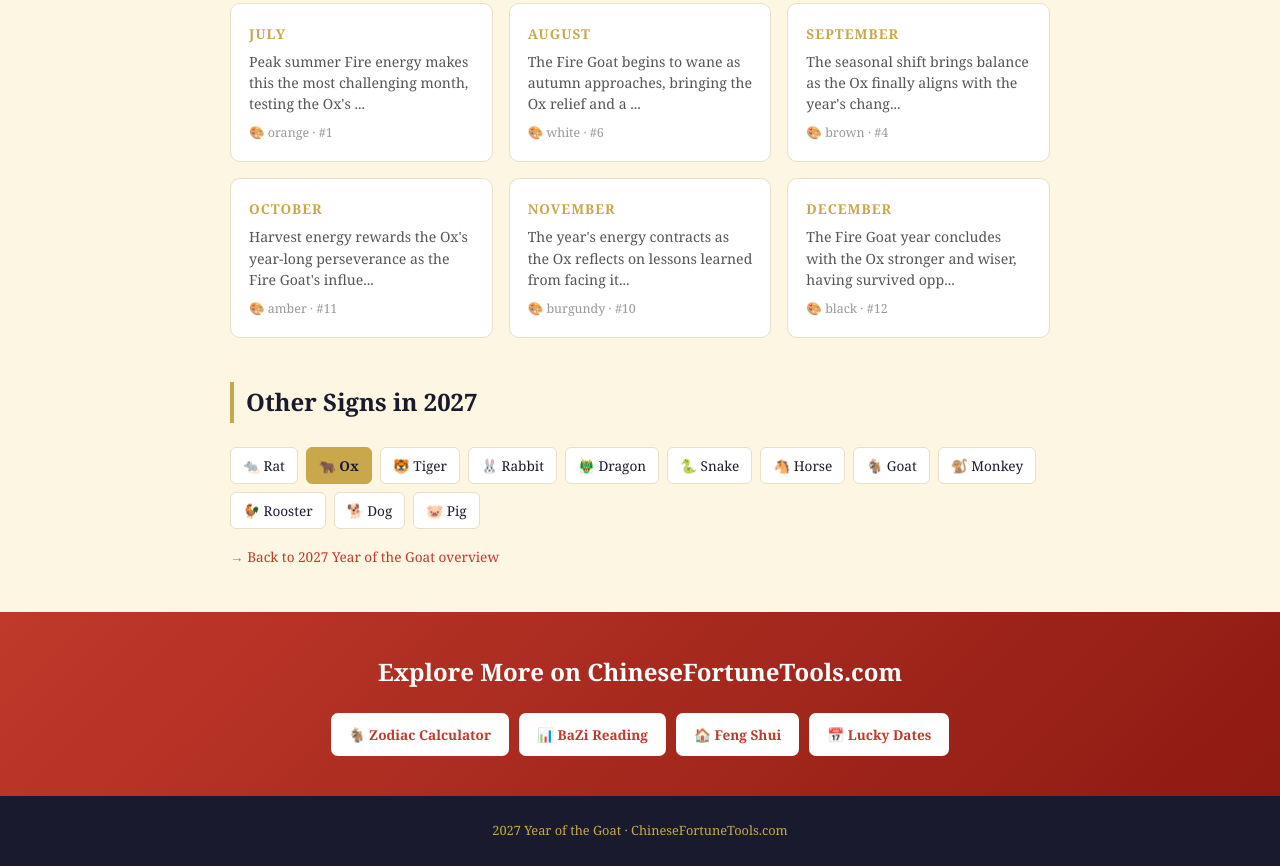
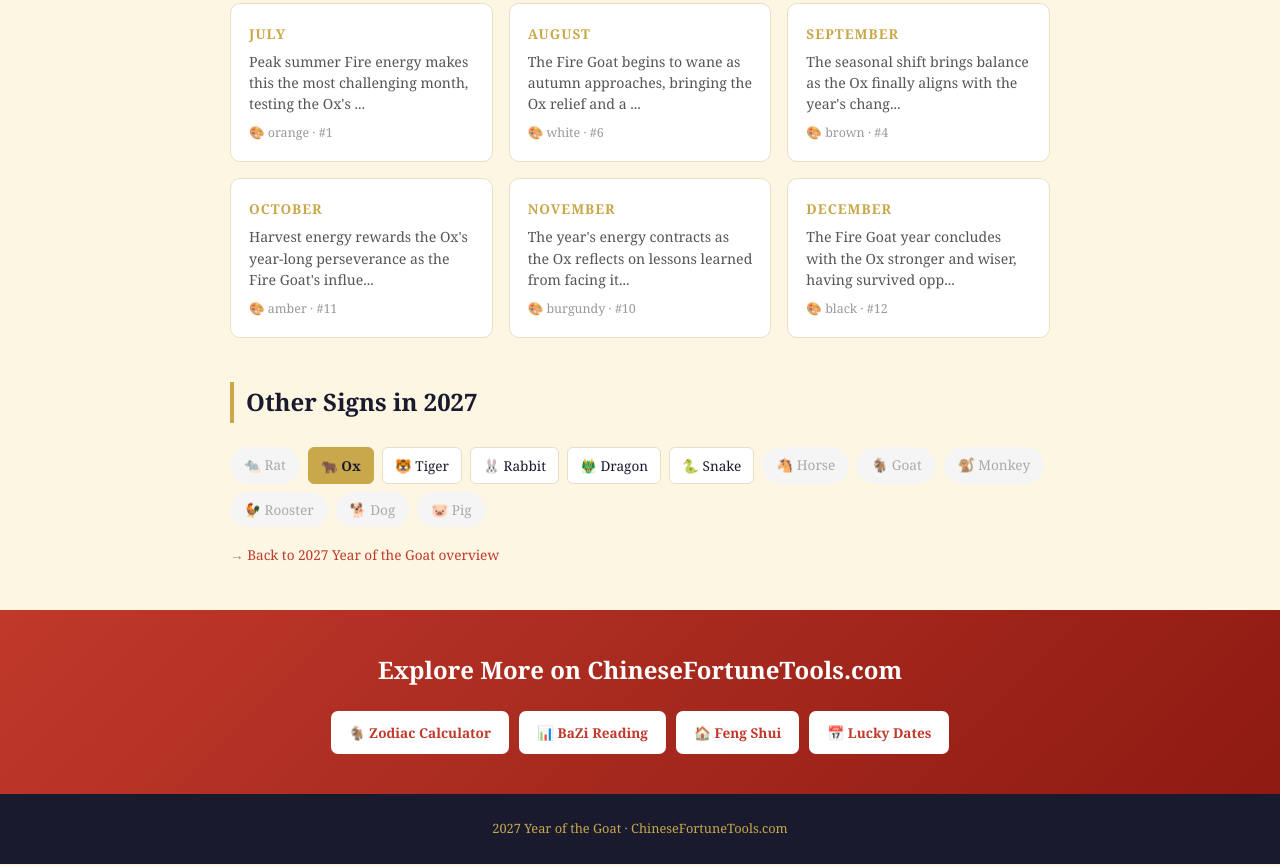
Before and after one commit to daligao/year-of-goat-2027, a plain HTML site: page 2027/ox/index.html in a window 1280 px wide. Shown: the part 783-1649 px from the top of the page. Drawn offline with Linux system fonts and the light colour scheme.

Commit message:
fix: remove dead links to missing zodiacs in ox/2027 Other Signs row

```diff
--- a/2027/ox/index.html
+++ b/2027/ox/index.html
@@ -27,6 +27,7 @@
 .mc-overall{font-size:0.88rem;color:#555;margin-bottom:8px;line-height:1.5;}
 .mc-lucky{font-size:0.78rem;color:#999;}
 .signs-row{display:flex;flex-wrap:wrap;gap:8px;margin-top:16px;}
+.soon{display:inline-block;padding:6px 14px;border-radius:20px;font-size:0.85rem;color:#aaa;background:#f5f5f5;cursor:default;}
 .signs-row a{background:#fff;border:1px solid #e8dfc8;border-radius:6px;padding:6px 12px;font-size:0.85rem;color:var(--ink);}
 .signs-row a.active{background:var(--gold);color:#1a1a2e;border-color:var(--gold);font-weight:bold;}
 .cta-banner{background:linear-gradient(135deg,#c0392b,#8e1a12);color:#fff;text-align:center;padding:40px 20px;}
@@ -60,7 +61,7 @@
 </section>
 <section class="section" style="padding-top:0">
   <h2>Other Signs in 2027</h2>
-  <div class="signs-row"><a href="/2027/rat/" class="">🐀 Rat</a><a href="/2027/ox/" class="active">🐂 Ox</a><a href="/2027/tiger/" class="">🐯 Tiger</a><a href="/2027/rabbit/" class="">🐰 Rabbit</a><a href="/2027/dragon/" class="">🐲 Dragon</a><a href="/2027/snake/" class="">🐍 Snake</a><a href="/2027/horse/" class="">🐴 Horse</a><a href="/2027/goat/" class="">🐐 Goat</a><a href="/2027/monkey/" class="">🐒 Monkey</a><a href="/2027/rooster/" class="">🐓 Rooster</a><a href="/2027/dog/" class="">🐕 Dog</a><a href="/2027/pig/" class="">🐷 Pig</a></div>
+  <div class="signs-row"><span class="soon">🐀 Rat</span><a href="/2027/ox/" class="active">🐂 Ox</a><a href="/2027/tiger/" class="">🐯 Tiger</a><a href="/2027/rabbit/" class="">🐰 Rabbit</a><a href="/2027/dragon/" class="">🐲 Dragon</a><a href="/2027/snake/" class="">🐍 Snake</a><span class="soon">🐴 Horse</span><span class="soon">🐐 Goat</span><span class="soon">🐒 Monkey</span><span class="soon">🐓 Rooster</span><span class="soon">🐕 Dog</span><span class="soon">🐷 Pig</span></div>
   <p style="margin-top:16px;font-size:0.85rem;color:#888;">→ <a href="/">Back to 2027 Year of the Goat overview</a></p>
 </section>
 <div class="cta-banner">
```
